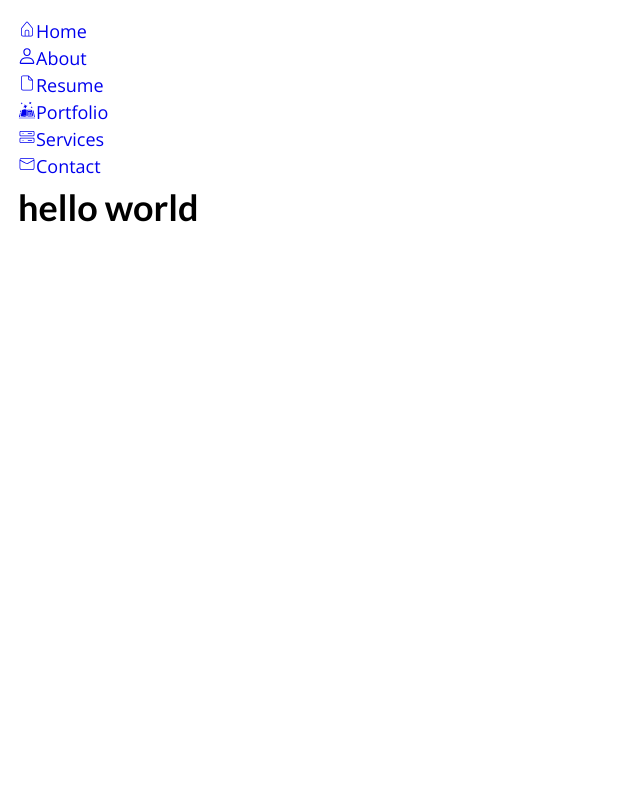
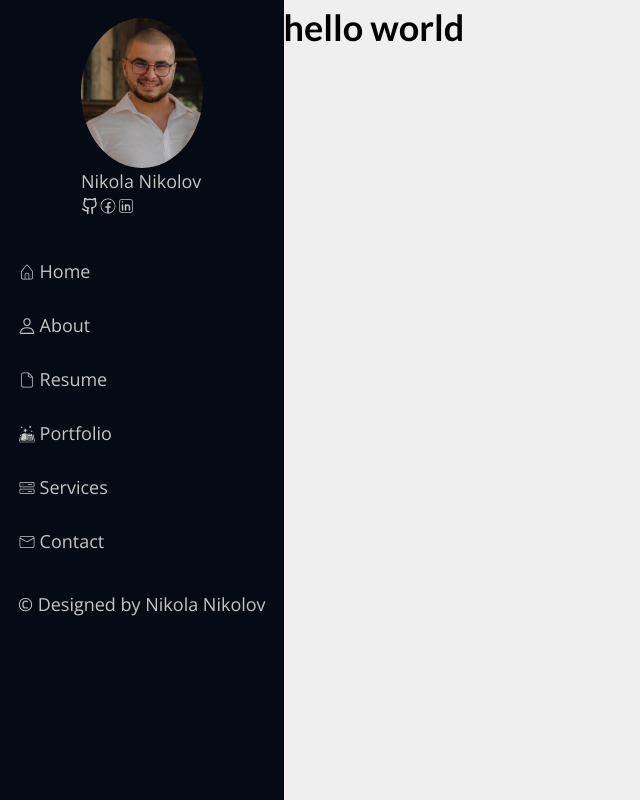
Before and after one commit to NikolaNikolov93/New-Portfolio, a React (Vite) app: page / in a window 1280 px wide. Shown: the whole page, without its empty margins (0-640 px from the left). Built offline with nearby package versions, Linux system fonts and the light colour scheme.

Commit message:
Initial navigation styles

```diff
--- a/src/App.css
+++ b/src/App.css
@@ -1,6 +1,10 @@
 .site {
-  max-width: 1280px;
-  padding: 1em 1em;
+  max-width: 2000px;
   color: inherit;
   margin: 0 auto;
+  display: flex;
+  flex-wrap: wrap;
 }
+.site-info {
+  flex-grow: 1;
+}
--- a/src/features/navbar/NavBar.module.css
+++ b/src/features/navbar/NavBar.module.css
@@ -0,0 +1,31 @@
+.header {
+  background-color: #040b14;
+  padding: 1em;
+  height: 100dvh;
+  color: rgb(197, 197, 197);
+  display: flex;
+  flex-direction: column;
+  gap: 2em;
+  align-items: center;
+}
+.nav a {
+  color: inherit;
+}
+.nav {
+  display: flex;
+  flex-direction: column;
+  gap: 1.5em;
+  align-self: flex-start;
+}
+.nav li a {
+  display: flex;
+  align-items: center;
+  gap: 0.2em;
+}
+.header-profile ul {
+  display: flex;
+}
+.header-profile img {
+  height: 150px;
+  border-radius: 50%;
+}
--- a/src/features/navbar/NavBar.tsx
+++ b/src/features/navbar/NavBar.tsx
@@ -4,13 +4,31 @@ import { CiFileOn } from "react-icons/ci";
 import { GiSpellBook } from "react-icons/gi";
 import { CiServer } from "react-icons/ci";
 import { CiMail } from "react-icons/ci";
+import { LuGithub } from "react-icons/lu";
+import { CiFacebook } from "react-icons/ci";
+import { CiLinkedin } from "react-icons/ci";
 import styles from "./NavBar.module.css";
 import { Link } from "react-router-dom";
 
 const NavBar = () => {
   return (
-    <section className={styles["site-nav"]}>
-      <ul>
+    <section className={styles["header"]}>
+      <div className={styles["header-profile"]}>
+        <img src="../../cvp2.jpg" alt="" />
+        <span>Nikola Nikolov</span>
+        <ul>
+          <li>
+            <LuGithub />
+          </li>{" "}
+          <li>
+            <CiFacebook />
+          </li>
+          <li>
+            <CiLinkedin />
+          </li>
+        </ul>
+      </div>
+      <ul className={styles["nav"]}>
         <li>
           <Link to="/">
             <CiHome />
@@ -48,6 +66,7 @@ const NavBar = () => {
           </Link>
         </li>
       </ul>
+      <footer>&copy; Designed by Nikola Nikolov</footer>
     </section>
   );
 };
--- a/src/styles/typography.css
+++ b/src/styles/typography.css
@@ -2,7 +2,7 @@
 @import url("https://fonts.googleapis.com/css2?family=Open+Sans:ital,wght@0,300..800;1,300..800&display=swap");
 html {
   font: 18px/1.5 "Open Sans";
-  background-color: white;
+  background-color: rgb(240, 239, 239);
   color: black;
 }
 
```
Also changed, not shown: public/cvp2.jpg (added).
